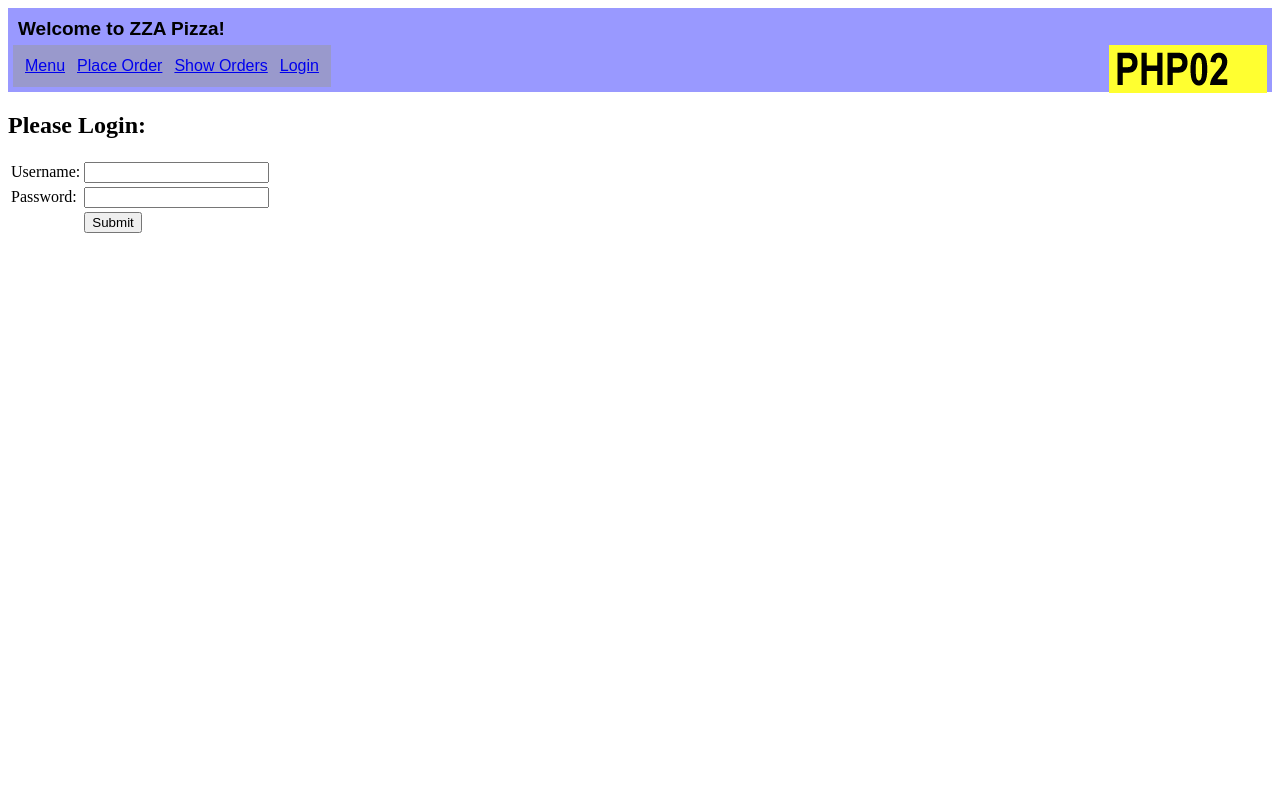
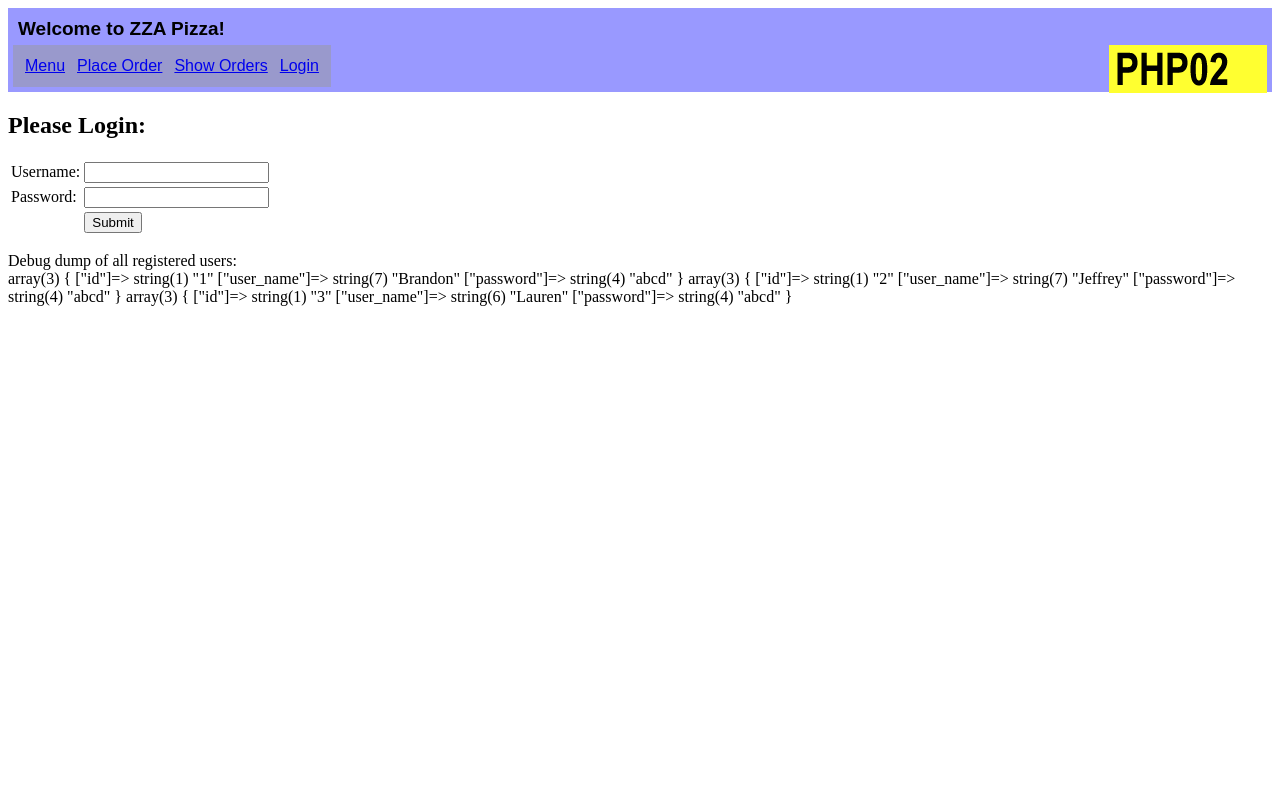
Before and after one commit to JeffRisberg/PHP02, a PHP site: page /login_form.php in a window 1280 px wide. Run offline with PHP 8.4, Linux system fonts and the light colour scheme; data comes from the database, SQL or seed files in the repository.

Commit message:
Added debug output to list users for testing
Added debug dump of the users table to the login screen for testing
purposes.

```diff
--- a/login_form.php
+++ b/login_form.php
@@ -27,5 +27,24 @@ include '_connect.php';
     </table>
 </form>
 
+<?php
+// Debug output to list all known users for testing purposes
+
+$sql = <<<SQL
+SELECT id, user_name, password
+FROM users
+SQL;
+
+if (!$result = mysqli_query($db_connection, $sql)) {
+    die('There was an error running the query [' . mysqli_error($db_connection) . ']');
+}
+
+echo 'Debug dump of all registered users:<br>';
+
+while ($row = $result->fetch_assoc()) {
+    var_dump($row);
+}
+?>
+
 </body>
 </html>
```
